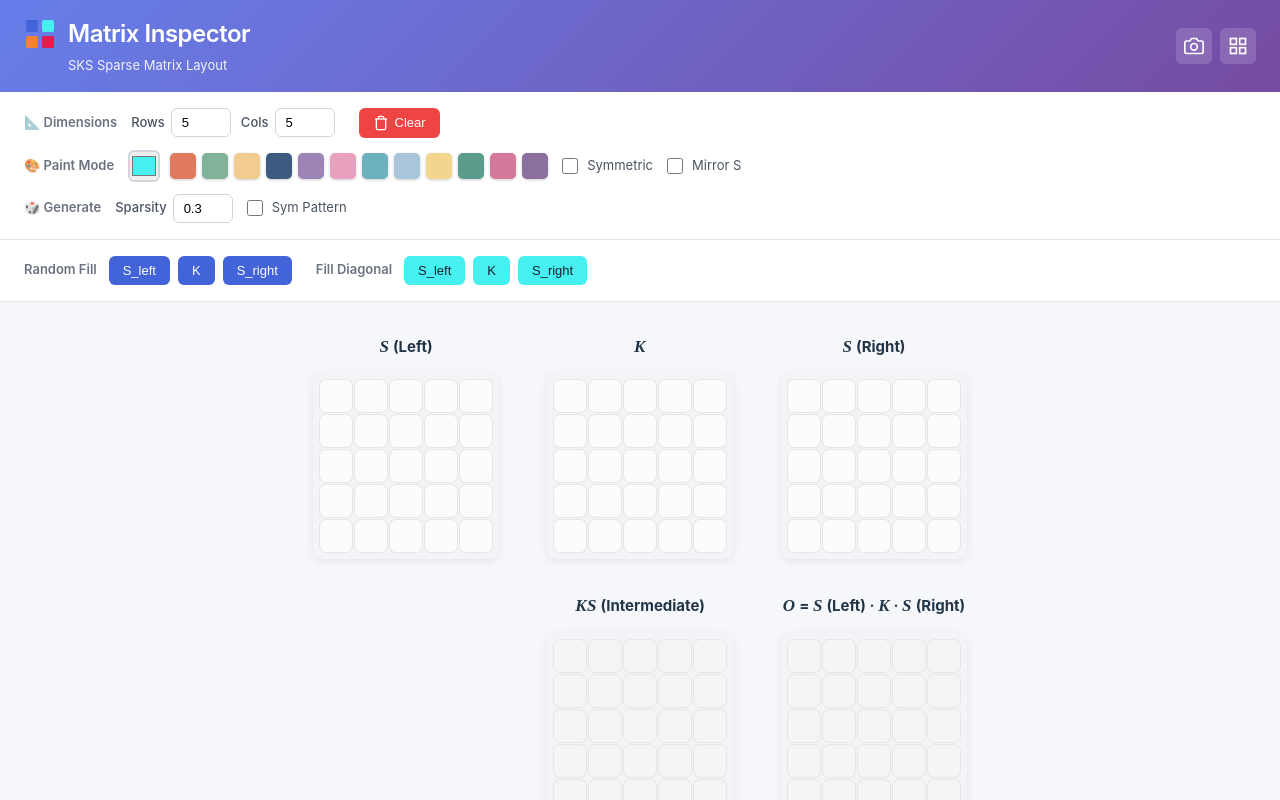
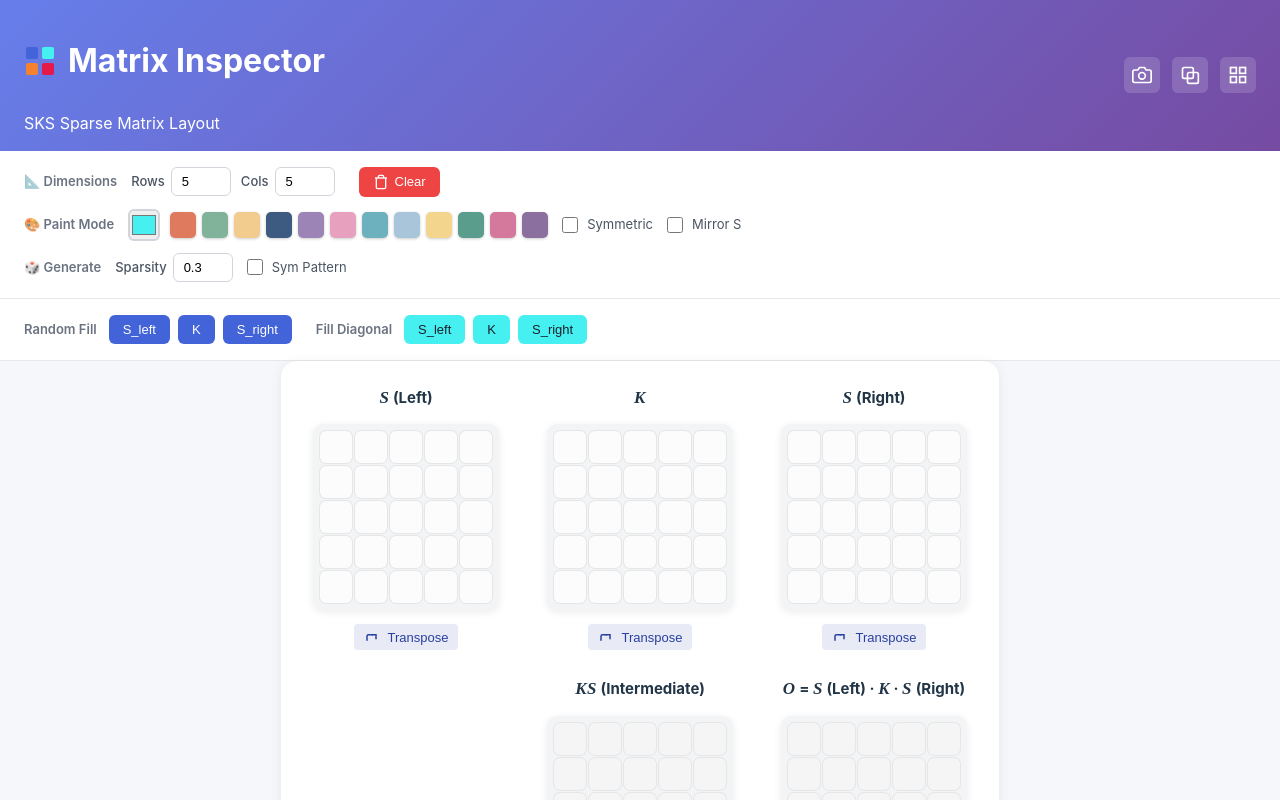
Before and after one commit to MrDiver/MatrixInspector, a Svelte app: page / in a window 1280 px wide. Shown: the top 800 px of the page. Built offline with nearby package versions, Linux system fonts and the light colour scheme.

Commit message:
feat: add notification component and screenshot functionality with copy-to-clipboard

```diff
--- a/src/App.svelte
+++ b/src/App.svelte
@@ -3,7 +3,17 @@
   import MatrixView from './lib/MatrixView.svelte';
   import CSRView from './lib/CSRView.svelte';
   import ColorPicker from './lib/ColorPicker.svelte';
-  import { rows, cols, symmetric, mirrorS, initializeMatrices, generateRandomMatrix, currentColor, syncSLeftToSRight, fillDiagonal } from './lib/stores';
+  import Notification from './lib/Notification.svelte';
+  import { rows, cols, symmetric, mirrorS, initializeMatrices, generateRandomMatrix, currentColor, syncSLeftToSRight, fillDiagonal, transposeState } from './lib/stores';
+    import { get } from 'svelte/store';
+    // Transpose state for each matrix
+    $: transpose = $transposeState;
+
+    function toggleTranspose(matrix) {
+      transposeState.update(state => ({ ...state, [matrix]: !state[matrix] }));
+    }
+
+  let notificationComponent;
 
   let rowsValue = 5;
   let colsValue = 5;
@@ -88,21 +98,15 @@
   }
 
   async function captureMatrixScreenshot() {
-    const workspace = document.querySelector('.workspace');
-    if (!workspace) return;
-
+    const area = document.getElementById('screenshot-area');
+    if (!area) return;
     try {
-      // Dynamically import html2canvas
       const { default: html2canvas } = await import('html2canvas');
-
-      // @ts-ignore - workspace is an HTMLElement
-      const canvas = await html2canvas(workspace, {
+      const canvas = await html2canvas(area, {
         backgroundColor: '#ffffff',
         scale: 2,
         logging: false
       });
-
-      // Convert to blob and download
       canvas.toBlob((blob) => {
         const url = URL.createObjectURL(blob);
         const link = document.createElement('a');
@@ -110,10 +114,41 @@
         link.href = url;
         link.click();
         URL.revokeObjectURL(url);
+        notificationComponent.show('Screenshot downloaded!', 'success');
       });
     } catch (error) {
       console.error('Screenshot failed:', error);
-      alert('Screenshot failed. Please try again.');
+      notificationComponent.show('Screenshot failed. Please try again.', 'error');
+    }
+  }
+
+  async function copyMatrixScreenshot() {
+    const area = document.getElementById('screenshot-area');
+    if (!area) return;
+    try {
+      const { default: html2canvas } = await import('html2canvas');
+      const canvas = await html2canvas(area, {
+        backgroundColor: '#ffffff',
+        scale: 2,
+        logging: false
+      });
+      if (navigator.clipboard && window.ClipboardItem) {
+        canvas.toBlob(async (blob) => {
+          try {
+            await navigator.clipboard.write([
+              new window.ClipboardItem({ 'image/png': blob })
+            ]);
+            notificationComponent.show('Screenshot copied to clipboard!', 'success');
+          } catch (err) {
+            notificationComponent.show('Copy to clipboard failed.', 'error');
+          }
+        });
+      } else {
+        notificationComponent.show('Clipboard API not supported.', 'error');
+      }
+    } catch (error) {
+      console.error('Screenshot failed:', error);
+      notificationComponent.show('Screenshot failed. Please try again.', 'error');
     }
   }
 </script>
@@ -138,6 +173,12 @@
         <svg width="20" height="20" viewBox="0 0 24 24" fill="none" stroke="currentColor" stroke-width="2">
           <path d="M23 19a2 2 0 0 1-2 2H3a2 2 0 0 1-2-2V8a2 2 0 0 1 2-2h4l2-3h6l2 3h4a2 2 0 0 1 2 2z"/>
           <circle cx="12" cy="13" r="4"/>
+        </svg>
+      </button>
+      <button on:click={copyMatrixScreenshot} class="icon-btn" title="Copy Screenshot">
+        <svg width="20" height="20" viewBox="0 0 24 24" fill="none" stroke="currentColor" stroke-width="2">
+          <rect x="9" y="9" width="13" height="13" rx="2"/>
+          <rect x="3" y="3" width="13" height="13" rx="2"/>
         </svg>
       </button>
       <button on:click={() => showCSR = !showCSR} class="icon-btn" title="Toggle CSR View">
@@ -222,21 +263,34 @@
     </div>
   </div>
 
+
   <div class="workspace">
+    <div class="screenshot-area" id="screenshot-area">
       <div class="matrix-col">
+        <div style="display: flex; flex-direction: column; align-items: center;">
           <MatrixView
             matrixName="S_left"
             label="S (Left)"
             paintable={true}
           />
+          <button class="transpose-btn" on:click={() => toggleTranspose('S_left')} title="Transpose S_left">
+            <svg width="18" height="18" viewBox="0 0 24 24" fill="none" stroke="currentColor" stroke-width="2"><path d="M4 17v-6a2 2 0 0 1 2-2h6"/><polyline points="10 9 16 9 16 15"/></svg>
+            {transpose.S_left ? 'Untranspose' : 'Transpose'}
+          </button>
         </div>
-
+      </div>
       <div class="matrix-col">
+        <div style="display: flex; flex-direction: column; align-items: center;">
           <MatrixView
             matrixName="K"
             label="K"
             paintable={true}
           />
+          <button class="transpose-btn" on:click={() => toggleTranspose('K')} title="Transpose K">
+            <svg width="18" height="18" viewBox="0 0 24 24" fill="none" stroke="currentColor" stroke-width="2"><path d="M4 17v-6a2 2 0 0 1 2-2h6"/><polyline points="10 9 16 9 16 15"/></svg>
+            {transpose.K ? 'Untranspose' : 'Transpose'}
+          </button>
+        </div>
         <div style="margin-top: 10px;">
           <MatrixView
             matrixName="KS"
@@ -246,13 +300,18 @@
           />
         </div>
       </div>
-
       <div class="matrix-col">
+        <div style="display: flex; flex-direction: column; align-items: center;">
           <MatrixView
             matrixName="S_right"
             label="S (Right)"
             paintable={!mirrorSValue}
           />
+          <button class="transpose-btn" on:click={() => toggleTranspose('S_right')} title="Transpose S_right">
+            <svg width="18" height="18" viewBox="0 0 24 24" fill="none" stroke="currentColor" stroke-width="2"><path d="M4 17v-6a2 2 0 0 1 2-2h6"/><polyline points="10 9 16 9 16 15"/></svg>
+            {transpose.S_right ? 'Untranspose' : 'Transpose'}
+          </button>
+        </div>
         <div style="margin-top: 10px;">
           <MatrixView
             matrixName="O"
@@ -260,6 +319,7 @@
             showMiniBlocks={true}
             grayBackground={true}
           />
+        </div>
       </div>
     </div>
   </div>
@@ -272,6 +332,8 @@
       <CSRView matrixName="O" label="O" />
     </div>
   {/if}
+
+  <Notification bind:this={notificationComponent} />
 </main>
 
 <style>
@@ -310,22 +372,10 @@
     gap: 12px;
   }
 
-  h1 {
-    margin: 0;
-    font-size: 24px;
-    font-weight: 600;
-    letter-spacing: -0.5px;
-  }
-
-  .subtitle {
-    font-size: 13px;
-    opacity: 0.9;
-    margin-left: 44px;
-  }
-
   .header-actions {
     display: flex;
-    gap: 8px;
+    gap: 12px;
+    align-items: center;
   }
 
   .icon-btn {
@@ -333,8 +383,8 @@
     background: rgba(255, 255, 255, 0.15);
     border: none;
     border-radius: 6px;
+    cursor: pointer;
     color: white;
-    cursor: pointer;
     transition: background 0.2s;
     display: flex;
     align-items: center;
@@ -343,6 +393,27 @@
 
   .icon-btn:hover {
     background: rgba(255, 255, 255, 0.25);
+  }
+
+  button.transpose-btn {
+    margin-top: 6px;
+    padding: 4px 10px;
+    background: #e8eaf6;
+    color: #2841a0;
+    border: none;
+    border-radius: 4px;
+    cursor: pointer;
+    font-size: 13px;
+    font-weight: 500;
+    display: flex;
+    align-items: center;
+    gap: 6px;
+    transition: background 0.2s;
+  }
+
+  button.transpose-btn:hover {
+    background: #c5cae9;
+    color: #1a237e;
   }
 
   .toolbar {
@@ -467,12 +538,21 @@
 
   .workspace {
     display: flex;
+    justify-content: center;
+    align-items: flex-start;
+    flex: 1;
+    background: none;
+    padding: 0;
+  }
+
+  .screenshot-area {
+    display: flex;
     gap: 32px;
     align-items: flex-start;
-    padding: 32px 24px;
-    flex-wrap: wrap;
-    justify-content: center;
-    flex: 1;
+    padding: 24px 24px;
+    background: #fff;
+    border-radius: 16px;
+    box-shadow: 0 2px 12px rgba(0, 0, 0, 0.07);
   }
 
   .matrix-col {
--- /dev/null
+++ b/src/lib/Notification.svelte
@@ -0,0 +1,114 @@
+<script>
+  export let message = '';
+  export let type = 'info'; // 'info', 'success', 'error', 'warning'
+  export let duration = 3000;
+  export let visible = false;
+
+  let timeoutId = null;
+
+  export function show(msg, notifType = 'info', dur = 3000) {
+    message = msg;
+    type = notifType;
+    duration = dur;
+    visible = true;
+
+    if (timeoutId) clearTimeout(timeoutId);
+    timeoutId = setTimeout(() => {
+      visible = false;
+    }, duration);
+  }
+
+  function getIcon() {
+    switch (type) {
+      case 'success':
+        return '✓';
+      case 'error':
+        return '✕';
+      case 'warning':
+        return '⚠';
+      default:
+        return 'ℹ';
+    }
+  }
+
+  function getColor() {
+    switch (type) {
+      case 'success':
+        return '#10b981';
+      case 'error':
+        return '#ef4444';
+      case 'warning':
+        return '#f59e0b';
+      default:
+        return '#3b82f6';
+    }
+  }
+</script>
+
+{#if visible}
+  <div class="notification-container">
+    <div class="notification" style:border-left-color={getColor()}>
+      <span class="icon">{getIcon()}</span>
+      <span class="message">{message}</span>
+    </div>
+  </div>
+{/if}
+
+<style>
+  .notification-container {
+    position: fixed;
+    top: 24px;
+    right: 24px;
+    z-index: 9999;
+  }
+
+  .notification {
+    display: flex;
+    align-items: center;
+    gap: 12px;
+    padding: 14px 20px;
+    background: white;
+    border-radius: 8px;
+    border-left: 4px solid;
+    box-shadow: 0 10px 25px rgba(0, 0, 0, 0.15);
+    animation: slideIn 0.3s ease-out forwards, slideOut 0.3s ease-out 2.7s forwards;
+    font-size: 14px;
+    font-weight: 500;
+    color: #1f2937;
+    max-width: 300px;
+    word-break: break-word;
+  }
+
+  .icon {
+    font-weight: bold;
+    font-size: 16px;
+    min-width: 20px;
+    text-align: center;
+  }
+
+  .message {
+    flex: 1;
+  }
+
+  @keyframes slideIn {
+    from {
+      opacity: 0;
+      transform: translateX(400px);
+    }
+    to {
+      opacity: 1;
+      transform: translateX(0);
+    }
+  }
+
+  @keyframes slideOut {
+    from {
+      opacity: 1;
+      transform: translateX(0);
+    }
+    to {
+      opacity: 0;
+      transform: translateX(400px);
+    }
+  }
+</style>
```
Also changed, not shown: src/lib/stores.js. Lines whose indentation alone changed are shown as unchanged.
